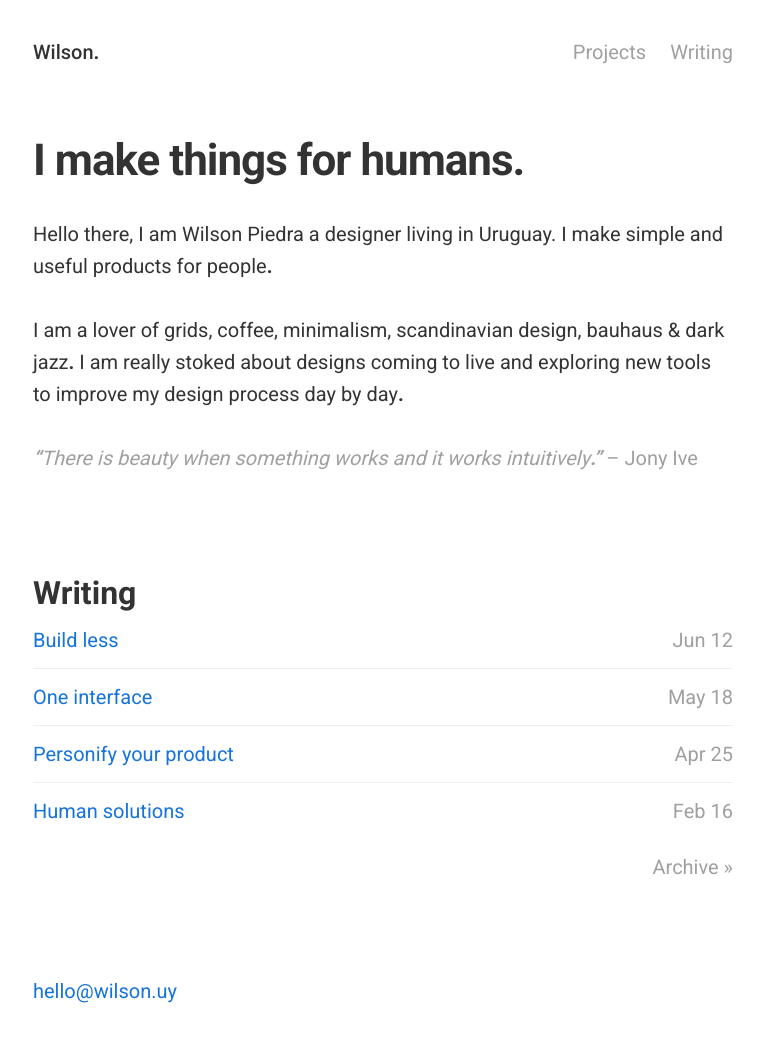
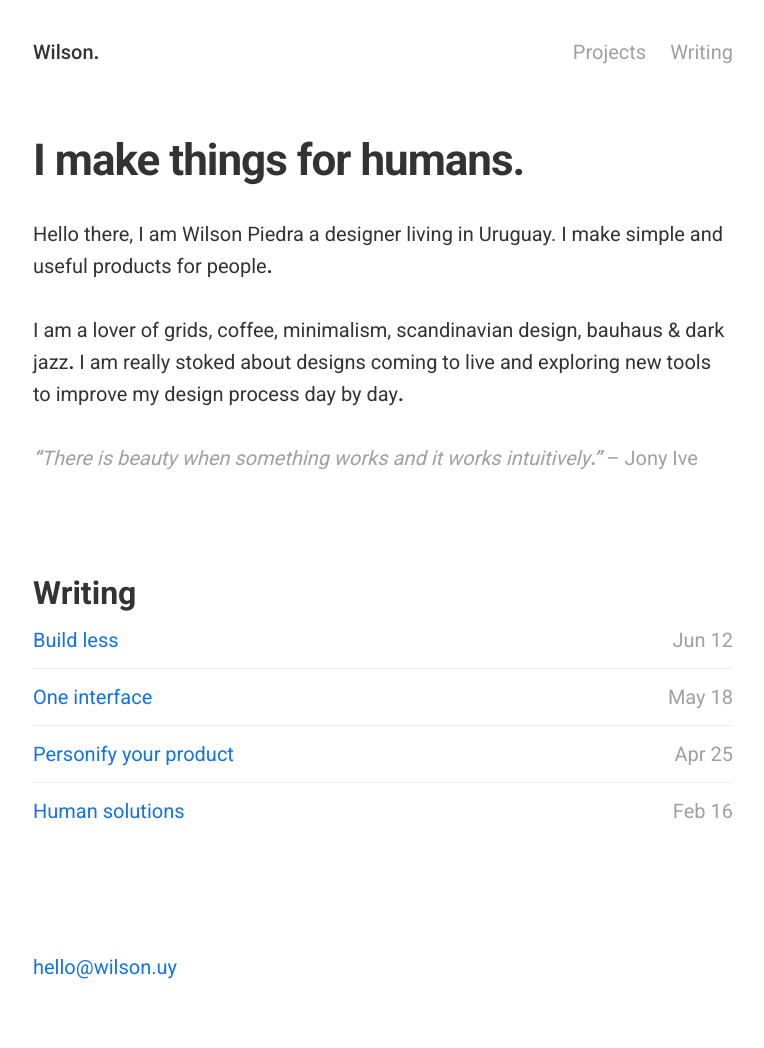
Before and after one commit to wilsonpiedra/wilsonpiedra.github.io, a Jekyll site: the page built from index2.html, in a window 1280 px wide. Shown: the whole page, without its empty margins (257-1021 px from the left). Built offline with Jekyll 4.4.1, drawn with Linux system fonts in a browser that asks for light colours; after the commit the page ends 1024 px from its top, so only the background shows below that.

Commit message:
Create index2.html

```diff
--- a/index2.html
+++ b/index2.html
@@ -17,6 +17,5 @@ layout: default
 </li>
 {% endfor %}
 </ul>
-<div id="archive"><a href="http://wilson.uy/writing">Archive »</a></div>
 </div>
 </div>
```
